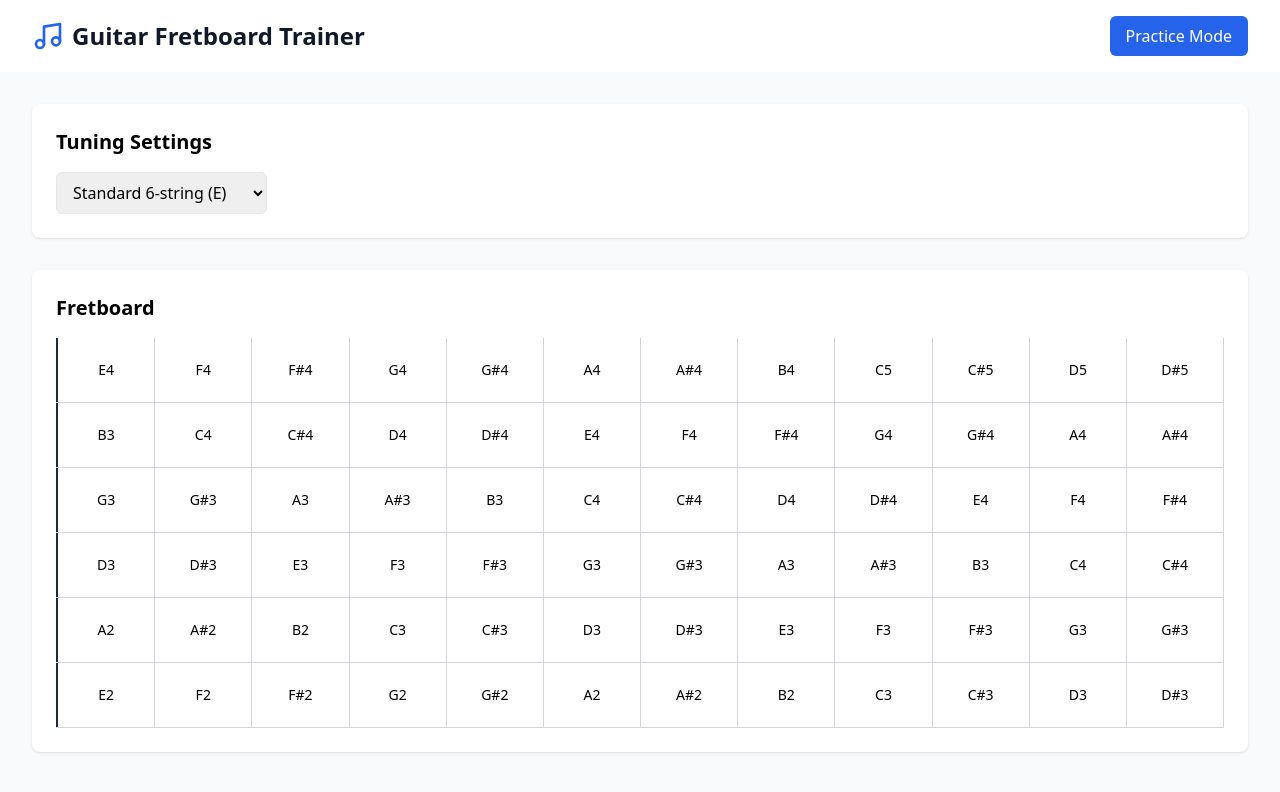
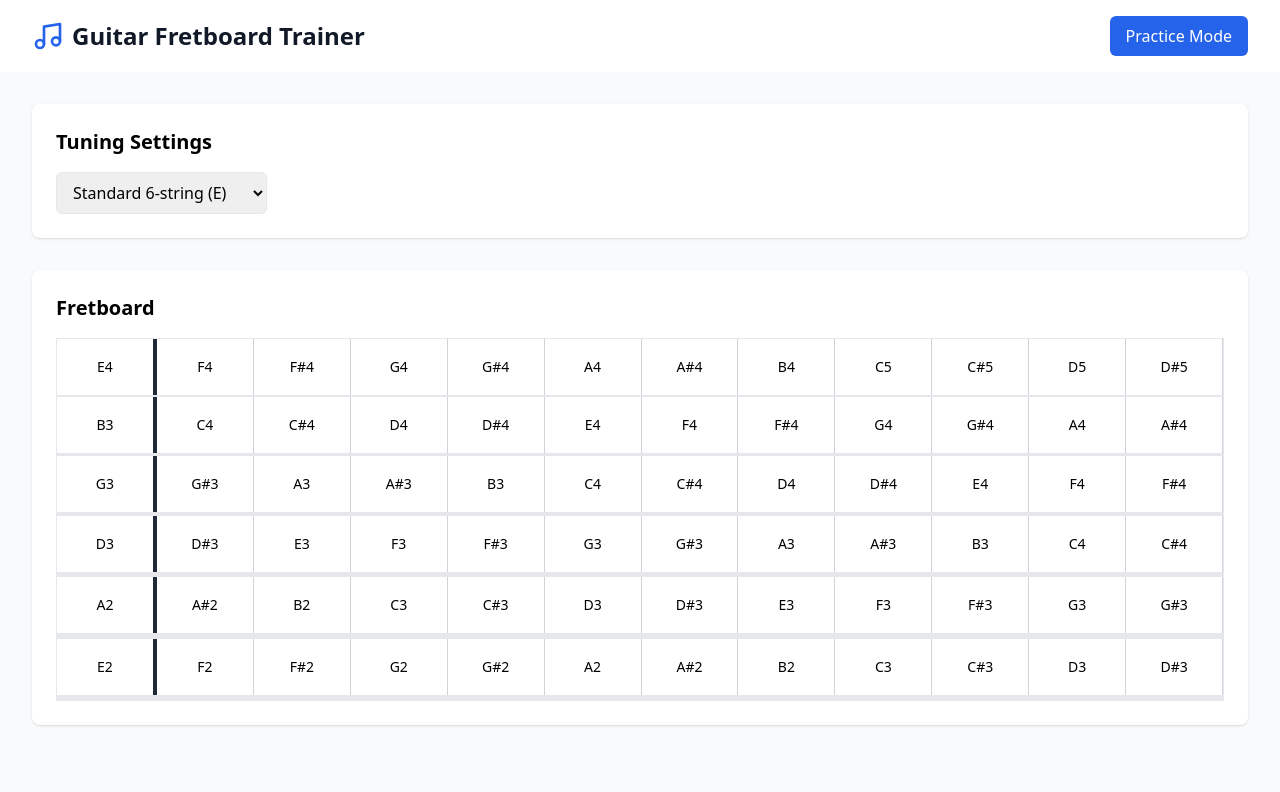
Before and after one commit to ojitxslml/GuitarFretboard, a React (Vite) app: page / in a window 1280 px wide. Shown: the top 792 px of the page. Built offline with nearby package versions, Linux system fonts and the light colour scheme.

Commit message:
mnodify fretboard style

```diff
--- a/src/components/Fretboard.tsx
+++ b/src/components/Fretboard.tsx
@@ -1,6 +1,6 @@
-import React from 'react';
-import { Note, Tuning } from '../types';
-import { getNoteAtFret } from '../utils/notes';
+import React from "react";
+import { Note, Tuning } from "../types";
+import { getNoteAtFret } from "../utils/notes";
 
 type FretboardProps = {
   tuning: Tuning;
@@ -15,18 +15,32 @@ type FretboardProps = {
   onFretClick?: (string: number, fret: number, note: Note) => void;
 };
 
-export const Fretboard: React.FC<FretboardProps> = ({ tuning, highlightedNote, highlightedSearchNote, onFretClick }) => {
+export const Fretboard: React.FC<FretboardProps> = ({
+  tuning,
+  highlightedNote,
+  highlightedSearchNote,
+  onFretClick,
+}) => {
   const frets = Array.from({ length: 12 }, (_, i) => i);
 
-  const getAllMatchingNotes = (highlightedNote?: { string: number; fret: number }) => {
+  const getAllMatchingNotes = (highlightedNote?: {
+    string: number;
+    fret: number;
+  }) => {
     if (!highlightedNote) return [];
-    const matchingNotes: { string: number, fret: number }[] = [];
+    const matchingNotes: { string: number; fret: number }[] = [];
 
     // Recorrer todas las cuerdas y trastes para encontrar notas coincidentes
     tuning.strings.forEach((openNote, stringIndex) => {
       frets.forEach((fret) => {
         const note = getNoteAtFret(openNote, fret);
-        if (note === getNoteAtFret(tuning.strings[highlightedNote.string], highlightedNote.fret)) {
+        if (
+          note ===
+          getNoteAtFret(
+            tuning.strings[highlightedNote.string],
+            highlightedNote.fret
+          )
+        ) {
           matchingNotes.push({ string: stringIndex, fret });
         }
       });
@@ -37,31 +51,53 @@ export const Fretboard: React.FC<FretboardProps> = ({ tuning, highlightedNote, h
 
   const matchingNotes = getAllMatchingNotes(highlightedNote);
 
+  const stringClasses = [
+    "border-b ", // Cuerda más grave para guitarra de 6 cuerdas
+    "border-b-[2px]", // Cuerda más aguda
+    "border-b-[3px]",
+    "border-b-[4px]",
+    "border-b-[5px]",
+    "border-b-[6px]",
+    "border-b-[7px]", // Para guitarra de 7 cuerdas
+    "border-b-[8px]", // Para guitarra de 8 cuerdas
+  ];
+
   return (
     <div className="w-full overflow-x-auto">
       <div className="min-w-[800px]">
         {tuning.strings.map((openNote, stringIndex) => (
-          <div key={stringIndex} className="flex border-b border-gray-300">
+          <div
+            key={stringIndex}
+            className={`flex border-b border ${stringClasses[stringIndex]}`}
+          >
             {frets.map((fret) => {
               const note = getNoteAtFret(openNote, fret);
-              const isMatchingNote = matchingNotes.some(m => m.string === stringIndex && m.fret === fret);
-              const isSearchHighlighted = highlightedSearchNote?.string === stringIndex && highlightedSearchNote?.fret === fret;
+              const isMatchingNote = matchingNotes.some(
+                (m) => m.string === stringIndex && m.fret === fret
+              );
+              const isSearchHighlighted =
+                highlightedSearchNote?.string === stringIndex &&
+                highlightedSearchNote?.fret === fret;
 
               // Verificar si la nota está en la cuerda buscada
-              const isSearchString = highlightedSearchNote?.string === stringIndex;
+              const isSearchString =
+                highlightedSearchNote?.string === stringIndex;
 
               return (
                 <div
                   key={fret}
                   onClick={() => onFretClick?.(stringIndex, fret, note)}
                   className={`
-                    flex-1 h-16 border-r border-gray-300 flex items-center justify-center cursor-pointer
-                    ${fret === 0 ? 'border-l-2 border-l-gray-800' : ''}
-                    ${isMatchingNote ?
-                      (isSearchString ? 'bg-blue-500 text-white' : 'bg-sky-300  text-white') :
-                      'hover:bg-gray-100'
+                    flex-1 h-14 border-r border-gray-300 flex items-center justify-center cursor-pointer
+                    ${fret === 0 ? "border-r-4 border-r-gray-800" : ""}
+                    ${
+                      isMatchingNote
+                        ? isSearchString
+                          ? "bg-blue-500 text-white"
+                          : "bg-sky-300  text-white"
+                        : "hover:bg-gray-100"
                     }
-                    ${isSearchHighlighted ? 'bg-green-500 text-white' : ''}
+                    ${isSearchHighlighted ? "bg-green-500 text-white" : ""}
                   `}
                 >
                   <span className="text-sm font-medium">{note}</span>
```
